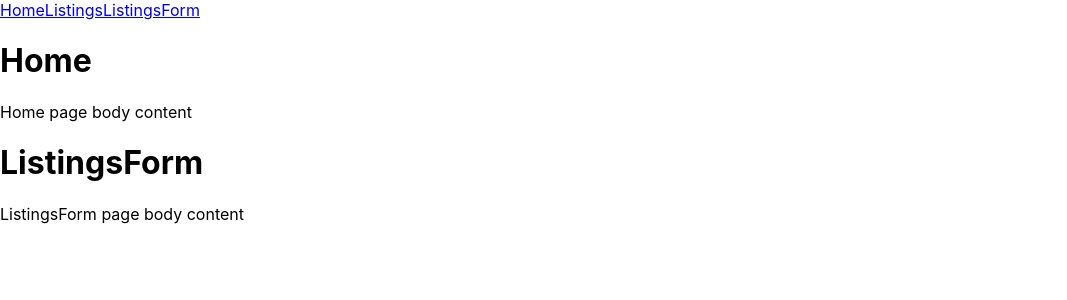
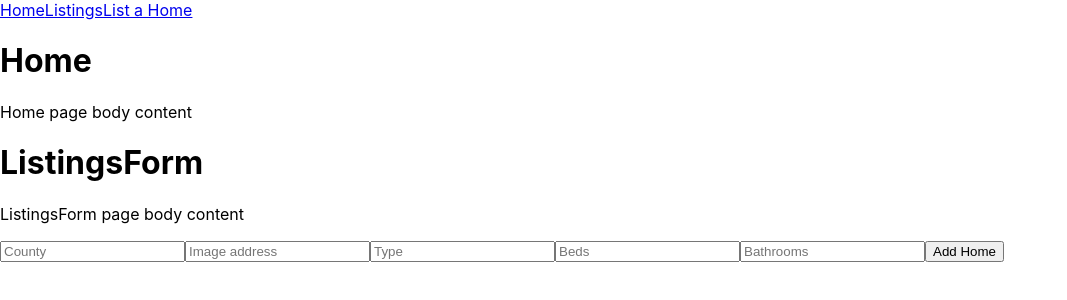
Before and after one commit to jdenzel/flatiron-phase-2-project, a React (Create React App) app: page /listingsform in a window 1280 px wide. Shown: the top 300 px of the page, without its empty margins (0-1067 px from the left). Built offline with nearby package versions, Linux system fonts and the light colour scheme; no server answers.

Commit message:
Form is now working to submit POST requests

```diff
--- a/src/App.js
+++ b/src/App.js
@@ -19,6 +19,9 @@ function App() {
   getHome();
   }, []);
 
+  const onAddHome = (newHome) => {
+    setHome([...homes, newHome])
+  }
   return (
     <div>
       <NavBar />
@@ -31,7 +34,7 @@ function App() {
       </Route>
 
       <Route path="/listingsform" >
-      <ListingsForm homes={homes} />
+      <ListingsForm onAddHome={onAddHome} homes={homes} />
       </Route>
       </div>
   );
--- a/src/ListingsForm.js
+++ b/src/ListingsForm.js
@@ -1,14 +1,56 @@
-import React from "react";
+import React, {useState} from "react";
 
-function ListingsForm({ homes }) {
+function ListingsForm({ homes, onAddHome }) {
 
+    const [formData, setFormData] = useState({
+        county: "",
+        image: "",
+        type: "",
+        beds: "",
+        bathrooms: "",
+    });
 
+    function handleChange(event){
+        setFormData({
+            ...formData,
+            [event.target.name]: event.target.value,
+        });
+    }
+
+    function handleSubmit(event){
+        event.preventDefault();
+
+        fetch("http://localhost:3333/homes", {
+            method: "POST",
+            headers: { "Content-Type": "application/json" },
+            body: JSON.stringify(formData),
+        })
+        .then((r) => r.json())
+        .then((newHome) => {onAddHome(newHome);
+            console.log(newHome);
+    });
+    }
 
   return (
-    <div>
+    <div className="form">
       <h1>ListingsForm</h1>
       <p>ListingsForm page body content</p>
+      <form onSubmit={handleSubmit}>
+        {/* <input type="text" onChange={handleChange} placeholder="County" />
+        <input type="text" onChange={handleChange} placeholder="Image address" />
+        <input type="text" onChange={handleChange} placeholder="Type" />
+        <input type="text" onChange={handleChange} placeholder="Beds" />
+        <input type="text" onChange={handleChange} placeholder="Bathrooms" /> */}
+
+        <input type="text" onChange={handleChange} name="county" value={formData.county} placeholder="County" />
+        <input type="text" onChange={handleChange} name="image" value={formData.image} placeholder="Image address" />
+        <input type="text" onChange={handleChange} name="type" value={formData.type} placeholder="Type" />
+        <input type="text" onChange={handleChange} name="beds" value={formData.beds} placeholder="Beds" />
+        <input type="text" onChange={handleChange} name="bathrooms" value={formData.bathrooms} placeholder="Bathrooms" />
+        <button type="submit">Add Home</button>
+    </form>
     </div>
+
   );
 }
 
--- a/src/NavBar.js
+++ b/src/NavBar.js
@@ -6,7 +6,7 @@ function NavBar() {
     <div className="NavBar">
       <NavLink to="/">Home</NavLink>
       <NavLink to="/listings">Listings</NavLink>
-        <NavLink to="/listingsform">ListingsForm</NavLink>
+        <NavLink to="/listingsform">List a Home</NavLink>
     </div>
   );
 }
```
